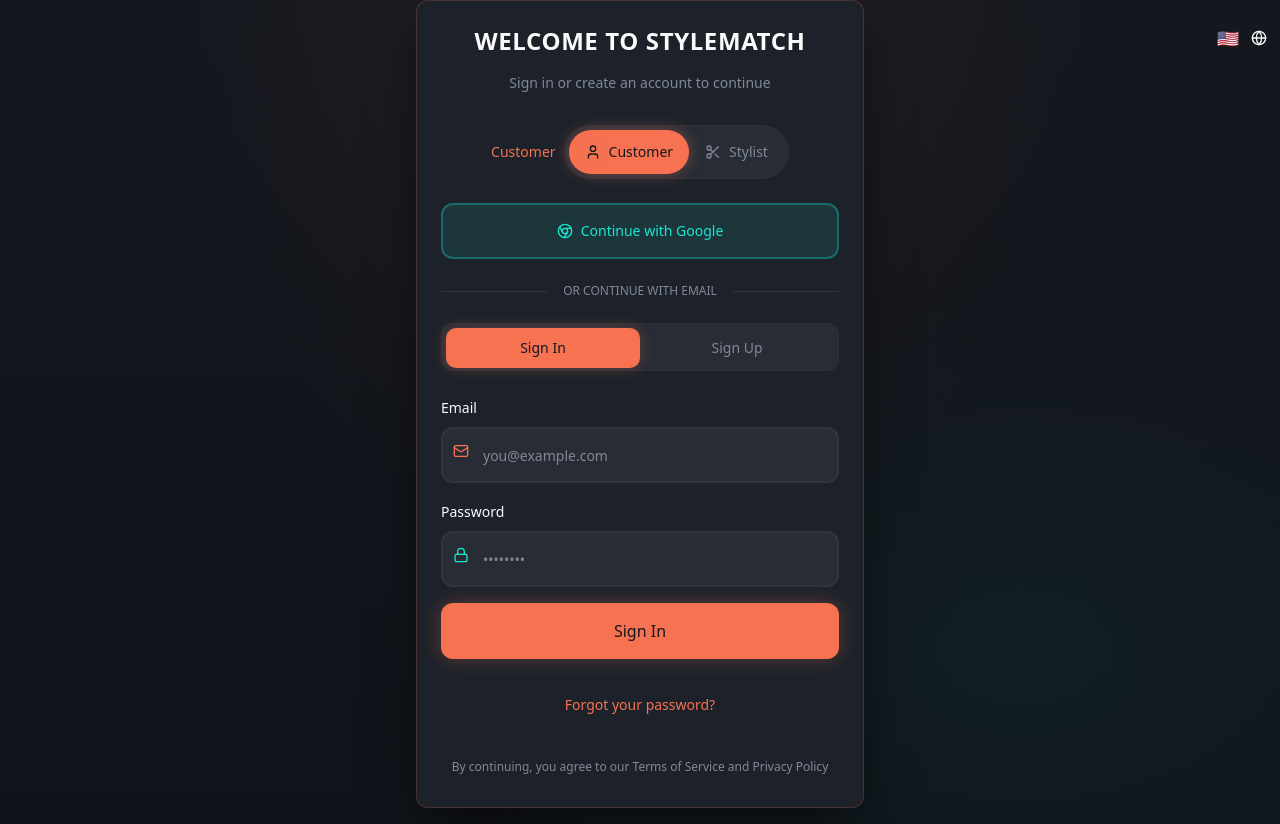
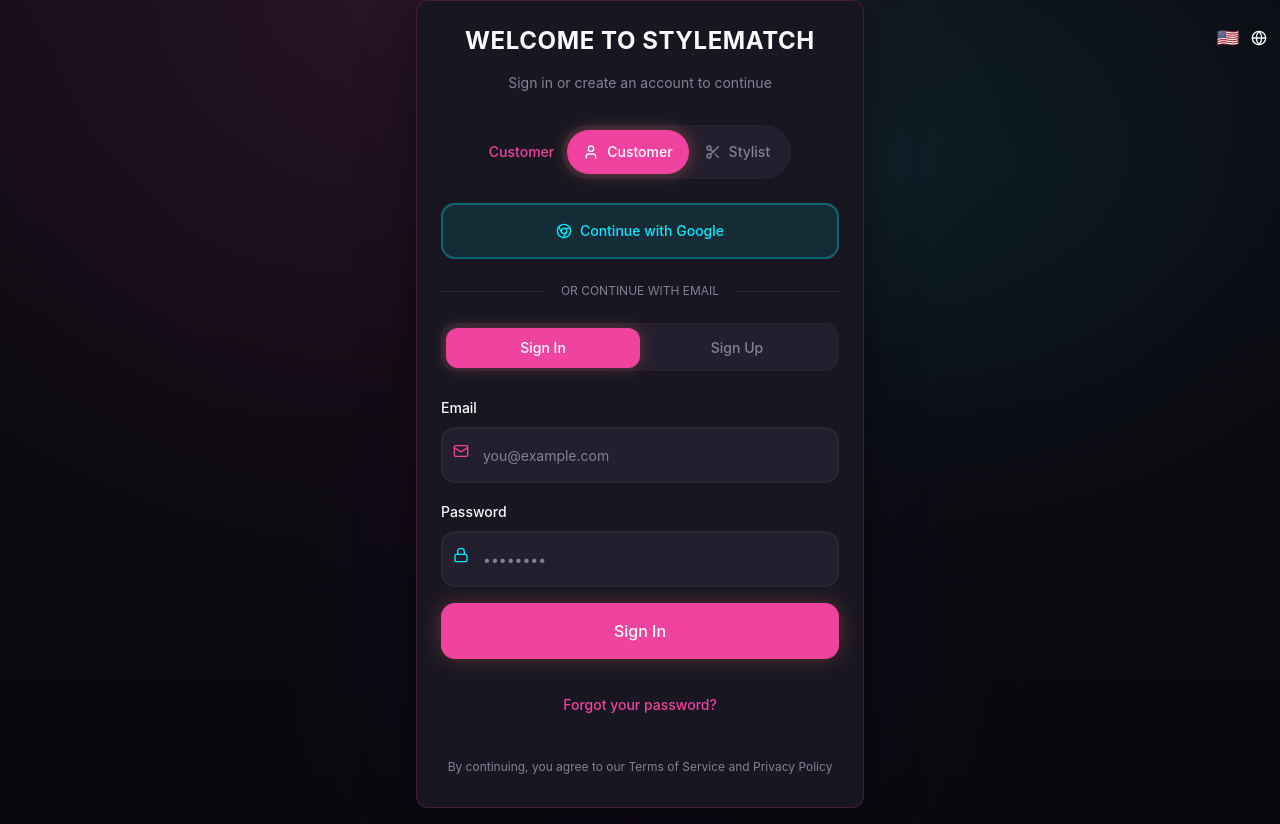
Before and after one commit to rampreddym/style-my-hair, a React (Vite) app: page / in a window 1280 px wide. Built offline with nearby package versions, Linux system fonts and the light colour scheme.

Commit message:
Redesigned app with bold theme
Co-authored-by: rampreddym <19643399+rampreddym@users.noreply.github.com>

```diff
--- a/src/index.css
+++ b/src/index.css
@@ -3,132 +3,129 @@
 @tailwind utilities;
 
 /*
-  Design System: Luxe Beauty Palette
-  A warm, sophisticated color scheme for a premium hair styling marketplace.
-  Features soft rose, warm neutrals, and elegant accent tones.
+  Design System: Bold & Vibrant Beauty
+  High-energy dark theme with electric gradients, punchy colors, and dynamic motion.
+  Features hot magenta primary, electric cyan accent, and luminous gold highlights.
   All colors in HSL format.
 */
 
 @layer base {
   :root {
-    /* Deep charcoal background for rich, modern feel */
-    --background: 220 20% 10%;
+    /* Ultra-deep midnight background */
+    --background: 240 20% 6%;
     --foreground: 0 0% 98%;
 
-    /* Elevated dark card surfaces */
-    --card: 220 18% 14%;
+    /* Elevated surfaces with purple undertone */
+    --card: 245 18% 11%;
     --card-foreground: 0 0% 98%;
 
-    --popover: 220 18% 12%;
+    --popover: 245 18% 9%;
     --popover-foreground: 0 0% 98%;
 
-    /* Vibrant coral/salmon primary - pops against dark */
-    --primary: 12 90% 64%;
-    --primary-foreground: 220 20% 10%;
+    /* Hot magenta/fuchsia primary — electric and bold */
+    --primary: 328 85% 60%;
+    --primary-foreground: 0 0% 100%;
 
-    /* Deep slate secondary */
-    --secondary: 220 15% 18%;
+    /* Deep purple secondary */
+    --secondary: 260 20% 15%;
     --secondary-foreground: 0 0% 95%;
 
-    /* Muted dark tones */
-    --muted: 220 12% 20%;
-    --muted-foreground: 220 10% 55%;
+    /* Muted dark tones with purple shift */
+    --muted: 250 15% 18%;
+    --muted-foreground: 240 10% 55%;
 
-    /* Electric teal accent - high contrast pop */
-    --accent: 174 80% 50%;
-    --accent-foreground: 220 20% 10%;
+    /* Electric cyan accent — high contrast pop */
+    --accent: 185 100% 50%;
+    --accent-foreground: 240 20% 6%;
 
-    /* Vivid red for errors */
-    --destructive: 0 85% 60%;
+    /* Vivid red-orange for errors */
+    --destructive: 0 85% 58%;
     --destructive-foreground: 0 0% 100%;
 
-    /* Subtle dark borders with glow potential */
-    --border: 220 15% 22%;
-    --input: 220 15% 22%;
-    --ring: 12 90% 64%;
+    /* Subtle dark borders */
+    --border: 250 15% 18%;
+    --input: 250 15% 18%;
+    --ring: 328 85% 60%;
 
-    --radius: 0.875rem;
+    --radius: 1rem;
 
-    /* Vibrant gradients */
-    --gradient-primary: linear-gradient(135deg, hsl(12 90% 64%), hsl(350 85% 60%));
-    --gradient-accent: linear-gradient(135deg, hsl(174 80% 50%), hsl(160 70% 45%));
-    --gradient-page: linear-gradient(180deg, hsl(220 20% 10%) 0%, hsl(220 22% 8%) 100%);
-    --gradient-card: linear-gradient(145deg, hsl(220 18% 16%) 0%, hsl(220 18% 12%) 100%);
+    /* Bold gradients */
+    --gradient-primary: linear-gradient(135deg, hsl(328 85% 60%), hsl(280 80% 55%));
+    --gradient-accent: linear-gradient(135deg, hsl(185 100% 50%), hsl(220 90% 60%));
+    --gradient-warm: linear-gradient(135deg, hsl(35 100% 55%), hsl(328 85% 60%));
+    --gradient-page: linear-gradient(180deg, hsl(240 20% 6%) 0%, hsl(260 25% 4%) 100%);
+    --gradient-card: linear-gradient(145deg, hsl(245 18% 13%) 0%, hsl(245 18% 9%) 100%);
+    --gradient-hero: linear-gradient(135deg, hsl(328 85% 60% / 0.15) 0%, hsl(185 100% 50% / 0.1) 50%, hsl(280 80% 55% / 0.1) 100%);
 
-    /* Glowing shadows for dark mode */
+    /* Glowing neon shadows */
     --shadow-soft: 0 4px 20px -4px hsl(0 0% 0% / 0.5);
     --shadow-card: 0 8px 32px -8px hsl(0 0% 0% / 0.6);
     --shadow-elevated: 0 16px 48px -12px hsl(0 0% 0% / 0.7);
-    --shadow-glow-primary: 0 0 20px hsl(12 90% 64% / 0.3);
-    --shadow-glow-accent: 0 0 20px hsl(174 80% 50% / 0.3);
+    --shadow-glow-primary: 0 0 24px hsl(328 85% 60% / 0.4);
+    --shadow-glow-accent: 0 0 24px hsl(185 100% 50% / 0.4);
+    --shadow-glow-warm: 0 0 24px hsl(35 100% 55% / 0.3);
 
     /* Smooth transitions */
     --transition-smooth: all 0.3s cubic-bezier(0.4, 0, 0.2, 1);
+    --transition-bounce: all 0.4s cubic-bezier(0.34, 1.56, 0.64, 1);
 
     /* Sidebar - dark matching tones */
-    --sidebar-background: 220 20% 8%;
+    --sidebar-background: 240 20% 5%;
     --sidebar-foreground: 0 0% 95%;
-    --sidebar-primary: 12 90% 64%;
-    --sidebar-primary-foreground: 220 20% 10%;
-    --sidebar-accent: 220 15% 16%;
+    --sidebar-primary: 328 85% 60%;
+    --sidebar-primary-foreground: 0 0% 100%;
+    --sidebar-accent: 250 18% 14%;
     --sidebar-accent-foreground: 0 0% 95%;
-    --sidebar-border: 220 15% 18%;
-    --sidebar-ring: 12 90% 64%;
+    --sidebar-border: 250 15% 16%;
+    --sidebar-ring: 328 85% 60%;
 
     /* Vibrant state colors */
-    --success: 155 75% 50%;
-    --success-foreground: 220 20% 10%;
-    --info: 200 90% 55%;
-    --info-foreground: 220 20% 10%;
-    --warning: 45 100% 55%;
-    --warning-foreground: 220 20% 10%;
+    --success: 155 80% 48%;
+    --success-foreground: 240 20% 6%;
+    --info: 210 100% 60%;
+    --info-foreground: 240 20% 6%;
+    --warning: 40 100% 55%;
+    --warning-foreground: 240 20% 6%;
+
+    /* Gold highlight for premium elements */
+    --gold: 42 95% 58%;
+    --gold-foreground: 240 20% 6%;
   }
 
   .dark {
-    /* Even deeper dark for dark mode toggle */
-    --background: 220 25% 6%;
+    --background: 245 25% 4%;
     --foreground: 0 0% 98%;
-
-    --card: 220 20% 10%;
+    --card: 250 20% 8%;
     --card-foreground: 0 0% 98%;
-
-    --popover: 220 20% 8%;
+    --popover: 250 20% 6%;
     --popover-foreground: 0 0% 98%;
-
-    --primary: 12 95% 62%;
-    --primary-foreground: 220 25% 6%;
-
-    --secondary: 220 18% 14%;
+    --primary: 328 90% 58%;
+    --primary-foreground: 0 0% 100%;
+    --secondary: 260 22% 12%;
     --secondary-foreground: 0 0% 95%;
-
-    --muted: 220 15% 16%;
-    --muted-foreground: 220 10% 50%;
-
-    --accent: 174 85% 48%;
-    --accent-foreground: 220 25% 6%;
-
-    --destructive: 0 90% 58%;
+    --muted: 250 18% 14%;
+    --muted-foreground: 240 10% 48%;
+    --accent: 185 100% 48%;
+    --accent-foreground: 245 25% 4%;
+    --destructive: 0 90% 56%;
     --destructive-foreground: 0 0% 100%;
-
-    --border: 220 15% 18%;
-    --input: 220 15% 18%;
-    --ring: 12 95% 62%;
-
-    --sidebar-background: 220 25% 5%;
+    --border: 250 15% 15%;
+    --input: 250 15% 15%;
+    --ring: 328 90% 58%;
+    --sidebar-background: 245 25% 3%;
     --sidebar-foreground: 0 0% 96%;
-    --sidebar-primary: 12 95% 62%;
-    --sidebar-primary-foreground: 220 25% 6%;
-    --sidebar-accent: 220 18% 12%;
+    --sidebar-primary: 328 90% 58%;
+    --sidebar-primary-foreground: 0 0% 100%;
+    --sidebar-accent: 250 18% 10%;
     --sidebar-accent-foreground: 0 0% 96%;
-    --sidebar-border: 220 15% 15%;
-    --sidebar-ring: 12 95% 62%;
-
-    --success: 155 80% 48%;
-    --success-foreground: 220 25% 6%;
-    --info: 200 95% 52%;
-    --info-foreground: 220 25% 6%;
-    --warning: 45 100% 52%;
-    --warning-foreground: 220 25% 6%;
+    --sidebar-border: 250 15% 12%;
+    --sidebar-ring: 328 90% 58%;
+    --success: 155 85% 45%;
+    --success-foreground: 245 25% 4%;
+    --info: 210 100% 58%;
+    --info-foreground: 245 25% 4%;
+    --warning: 40 100% 52%;
+    --warning-foreground: 245 25% 4%;
   }
 }
 
@@ -139,7 +136,7 @@
 
   body {
     @apply bg-background text-foreground antialiased;
-    font-family: system-ui, -apple-system, BlinkMacSystemFont, 'Segoe UI', Roboto, sans-serif;
+    font-family: 'SF Pro Display', system-ui, -apple-system, BlinkMacSystemFont, 'Segoe UI', Roboto, sans-serif;
   }
 
   /* Smooth focus states */
@@ -154,29 +151,41 @@
   min-height: 100vh;
 }
 
-/* Dark radial glow effect */
+/* Bold radial glow effect */
 .page-radial {
-  background: radial-gradient(ellipse at 50% 0%, hsl(12 90% 64% / 0.08) 0%, transparent 50%),
-              radial-gradient(ellipse at 80% 80%, hsl(174 80% 50% / 0.05) 0%, transparent 40%),
+  background: radial-gradient(ellipse at 30% 0%, hsl(328 85% 60% / 0.12) 0%, transparent 50%),
+              radial-gradient(ellipse at 70% 20%, hsl(185 100% 50% / 0.08) 0%, transparent 40%),
+              radial-gradient(ellipse at 50% 80%, hsl(280 80% 55% / 0.06) 0%, transparent 40%),
               var(--gradient-page);
   min-height: 100vh;
 }
 
+/* Hero section with animated gradient */
+.hero-gradient {
+  background: radial-gradient(ellipse at 50% 30%, hsl(328 85% 60% / 0.2) 0%, transparent 60%),
+              radial-gradient(ellipse at 80% 70%, hsl(185 100% 50% / 0.12) 0%, transparent 50%),
+              var(--gradient-page);
+}
+
 /* Icon glow utilities */
 .icon-glow-primary {
-  filter: drop-shadow(0 0 8px hsl(12 90% 64% / 0.5));
+  filter: drop-shadow(0 0 10px hsl(328 85% 60% / 0.6));
 }
 
 .icon-glow-accent {
-  filter: drop-shadow(0 0 8px hsl(174 80% 50% / 0.5));
+  filter: drop-shadow(0 0 10px hsl(185 100% 50% / 0.6));
 }
 
 .icon-glow-success {
-  filter: drop-shadow(0 0 8px hsl(155 75% 50% / 0.5));
+  filter: drop-shadow(0 0 8px hsl(155 80% 48% / 0.5));
 }
 
 .icon-glow-warning {
-  filter: drop-shadow(0 0 8px hsl(45 100% 55% / 0.5));
+  filter: drop-shadow(0 0 8px hsl(40 100% 55% / 0.5));
+}
+
+.icon-glow-gold {
+  filter: drop-shadow(0 0 10px hsl(42 95% 58% / 0.5));
 }
 
 @layer utilities {
@@ -189,12 +198,16 @@
     background: var(--gradient-primary);
   }
 
-  .bg-gradient-soft {
-    background: var(--gradient-soft);
+  .bg-gradient-accent {
+    background: var(--gradient-accent);
   }
 
   .bg-gradient-warm {
     background: var(--gradient-warm);
+  }
+
+  .bg-gradient-hero {
+    background: var(--gradient-hero);
   }
 
   /* Elegant shadows */
@@ -208,6 +221,14 @@
 
   .shadow-elevated {
     box-shadow: var(--shadow-elevated);
+  }
+
+  .shadow-glow-primary {
+    box-shadow: var(--shadow-glow-primary);
+  }
+
+  .shadow-glow-accent {
+    box-shadow: var(--shadow-glow-accent);
   }
 
   /* Safe area padding for notched devices */
@@ -275,15 +296,34 @@
     animation: pulldown 0.3s ease-out;
   }
 
+  /* Animated gradient border */
+  @keyframes gradient-rotate {
+    0% { --angle: 0deg; }
+    100% { --angle: 360deg; }
+  }
+
   /* Glassmorphism effect */
   .glass {
-    backdrop-filter: blur(12px);
-    background: hsl(var(--background) / 0.8);
+    backdrop-filter: blur(16px);
+    background: hsl(var(--background) / 0.75);
   }
 
   .glass-card {
-    backdrop-filter: blur(16px);
-    background: hsl(var(--card) / 0.9);
+    backdrop-filter: blur(20px);
+    background: hsl(var(--card) / 0.85);
+  }
+
+  /* Vibrant glass with color tint */
+  .glass-primary {
+    backdrop-filter: blur(20px);
+    background: hsl(328 85% 60% / 0.1);
+    border: 1px solid hsl(328 85% 60% / 0.2);
+  }
+
+  .glass-accent {
+    backdrop-filter: blur(20px);
+    background: hsl(185 100% 50% / 0.08);
+    border: 1px solid hsl(185 100% 50% / 0.15);
   }
 
   /* Mirror glaze effect - premium glossy overlay */
@@ -301,8 +341,8 @@
     height: 50%;
     background: linear-gradient(
       180deg,
-      hsl(var(--background) / 0.6) 0%,
-      hsl(var(--background) / 0.2) 40%,
+      hsl(var(--background) / 0.5) 0%,
+      hsl(var(--background) / 0.15) 40%,
       transparent 100%
     );
     pointer-events: none;
@@ -316,9 +356,9 @@
     inset: 0;
     background: linear-gradient(
       135deg,
-      hsl(var(--primary) / 0.03) 0%,
+      hsl(var(--primary) / 0.05) 0%,
       transparent 50%,
-      hsl(var(--accent) / 0.03) 100%
+      hsl(var(--accent) / 0.05) 100%
     );
     pointer-events: none;
     border-radius: inherit;
@@ -351,6 +391,60 @@
 
   .card-shine:hover::before {
     left: 150%;
+  }
+
+  /* Pulse glow animation */
+  @keyframes pulse-glow {
+    0%, 100% { box-shadow: 0 0 20px hsl(328 85% 60% / 0.3); }
+    50% { box-shadow: 0 0 40px hsl(328 85% 60% / 0.5); }
+  }
+
+  .animate-pulse-glow {
+    animation: pulse-glow 2s ease-in-out infinite;
+  }
+
+  /* Shimmer loading effect */
+  @keyframes shimmer {
+    0% { background-position: -200% 0; }
+    100% { background-position: 200% 0; }
+  }
+
+  .animate-shimmer {
+    background: linear-gradient(90deg, hsl(var(--muted)) 25%, hsl(var(--muted-foreground) / 0.1) 50%, hsl(var(--muted)) 75%);
+    background-size: 200% 100%;
+    animation: shimmer 1.5s ease-in-out infinite;
+  }
+
+  /* Floating animation for decorative elements */
+  @keyframes float {
+    0%, 100% { transform: translateY(0px); }
+    50% { transform: translateY(-10px); }
+  }
+
+  .animate-float {
+    animation: float 3s ease-in-out infinite;
+  }
+
+  /* Bold text gradient */
+  .text-gradient-primary {
+    background: var(--gradient-primary);
+    -webkit-background-clip: text;
+    -webkit-text-fill-color: transparent;
+    background-clip: text;
+  }
+
+  .text-gradient-accent {
+    background: var(--gradient-accent);
+    -webkit-background-clip: text;
+    -webkit-text-fill-color: transparent;
+    background-clip: text;
+  }
+
+  .text-gradient-warm {
+    background: var(--gradient-warm);
+    -webkit-background-clip: text;
+    -webkit-text-fill-color: transparent;
+    background-clip: text;
   }
 }
 
--- a/tailwind.config.ts
+++ b/tailwind.config.ts
@@ -59,6 +59,10 @@ export default {
           DEFAULT: "hsl(var(--warning))",
           foreground: "hsl(var(--warning-foreground))",
         },
+        gold: {
+          DEFAULT: "hsl(var(--gold))",
+          foreground: "hsl(var(--gold-foreground))",
+        },
         sidebar: {
           DEFAULT: "hsl(var(--sidebar-background))",
           foreground: "hsl(var(--sidebar-foreground))",
@@ -79,43 +83,33 @@ export default {
         soft: "var(--shadow-soft)",
         card: "var(--shadow-card)",
         elevated: "var(--shadow-elevated)",
+        "glow-primary": "var(--shadow-glow-primary)",
+        "glow-accent": "var(--shadow-glow-accent)",
       },
       keyframes: {
         "accordion-down": {
-          from: {
-            height: "0",
-          },
-          to: {
-            height: "var(--radix-accordion-content-height)",
-          },
+          from: { height: "0" },
+          to: { height: "var(--radix-accordion-content-height)" },
         },
         "accordion-up": {
-          from: {
-            height: "var(--radix-accordion-content-height)",
-          },
-          to: {
-            height: "0",
-          },
+          from: { height: "var(--radix-accordion-content-height)" },
+          to: { height: "0" },
         },
         "fade-in": {
-          from: {
-            opacity: "0",
-            transform: "translateY(8px)",
-          },
-          to: {
-            opacity: "1",
-            transform: "translateY(0)",
-          },
+          from: { opacity: "0", transform: "translateY(8px)" },
+          to: { opacity: "1", transform: "translateY(0)" },
         },
         "scale-in": {
-          from: {
-            opacity: "0",
-            transform: "scale(0.95)",
-          },
-          to: {
-            opacity: "1",
-            transform: "scale(1)",
-          },
+          from: { opacity: "0", transform: "scale(0.95)" },
+          to: { opacity: "1", transform: "scale(1)" },
+        },
+        "slide-up": {
+          from: { opacity: "0", transform: "translateY(20px)" },
+          to: { opacity: "1", transform: "translateY(0)" },
+        },
+        "slide-in-right": {
+          from: { opacity: "0", transform: "translateX(20px)" },
+          to: { opacity: "1", transform: "translateX(0)" },
         },
       },
       animation: {
@@ -123,6 +117,8 @@ export default {
         "accordion-up": "accordion-up 0.2s ease-out",
         "fade-in": "fade-in 0.3s ease-out",
         "scale-in": "scale-in 0.2s ease-out",
+        "slide-up": "slide-up 0.4s ease-out",
+        "slide-in-right": "slide-in-right 0.3s ease-out",
       },
     },
   },
```
